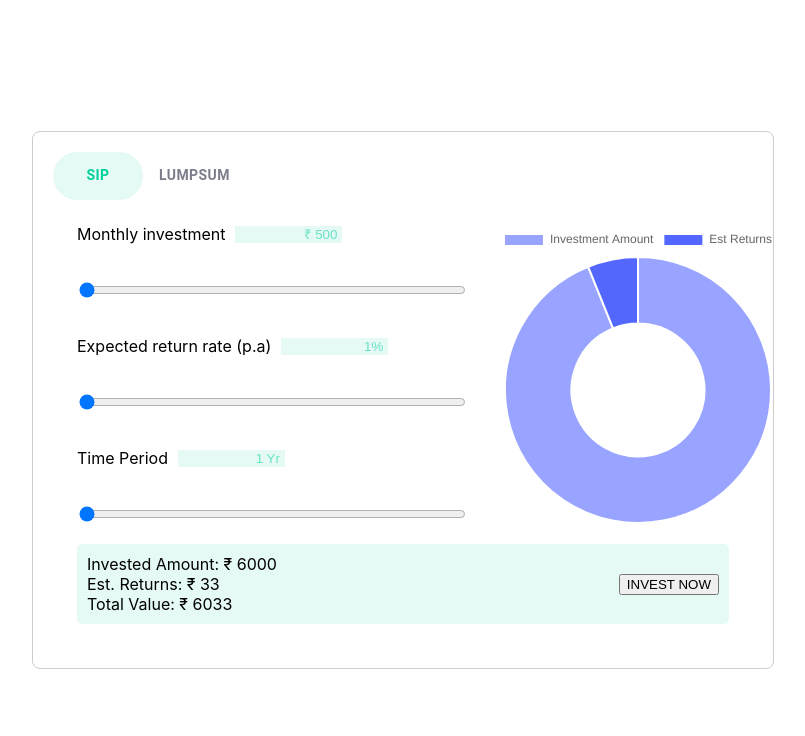
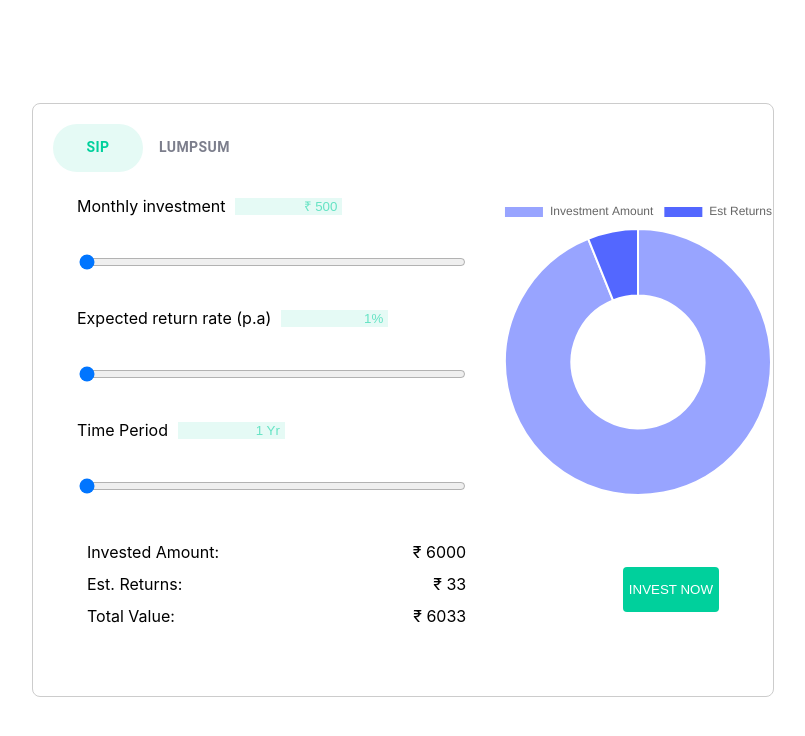
Before and after one commit to j4sumit/sipcalculator, a React (Create React App) app: page / in a window 1280 px wide. Shown: the top 736 px of the page, without its empty margins (237-1042 px from the left). Built offline with nearby package versions, Linux system fonts and the light colour scheme.

Commit message:
bottom div has been restructured

```diff
--- a/src/Component/LumpSum.css
+++ b/src/Component/LumpSum.css
@@ -55,3 +55,15 @@
 button {
   margin-top: 10px;
 }
+
+.bottomCalc{
+  line-height: 2;
+  padding: 10px 0;
+  width:60%;
+  /* background-color: rgb(214, 255, 206)!important; */
+}
+
+.bottomCalc span{
+    float: right;
+
+}
--- a/src/Component/LumpSum.js
+++ b/src/Component/LumpSum.js
@@ -1,5 +1,6 @@
 import React, { useState } from 'react';
 import { Doughnut } from 'react-chartjs-2';
+import './LumpSum.css'
 
 const LumpSum = () => {
   const [investment, setInvestment] = useState(500);
@@ -37,8 +38,8 @@ let estReturn = globalAmount-(investment*timePeriod*12);
     datasets: [
       {
         data: [investment, estReturn],
+        // backgroundColor: ['#98a4ff', '#5367ff'],
         backgroundColor: ['#98a4ff', '#5367ff'],
-        // hoverBackgroundColor: ['#98a4ff', '#5367ff'],
       },
     ],
   };
@@ -136,11 +137,12 @@ let estReturn = globalAmount-(investment*timePeriod*12);
           <Doughnut data={data} />
         </div>
       </div>
+{/* second div */}
       <div
         style={{
           marginTop: '20px',
           textAlign: 'left',
-          backgroundColor: '#e5faf5',
+          // backgroundColor: '#e5faf5',
           padding: '10px',
           borderRadius: '5px',
         }}
@@ -152,21 +154,33 @@ let estReturn = globalAmount-(investment*timePeriod*12);
             alignItems: 'center',
           }}
         >
-          <div>
+          <div className='bottomCalc'>
             <div>
-              <label>Invested Amount: <span>{`₹ ${Math.round(investedamount)}` }</span></label>
-
+              Invested Amount: <span>{`₹ ${Math.round(investedamount)}` }</span>
             </div>
             <div>
-              <label>Est. Returns: <span>{`₹ ${Math.round(estReturn)}`}</span></label>
-
+              Est. Returns: <span>{`₹ ${Math.round(estReturn)}`}</span>
             </div>
             <div>
-              <label>Total Value: <span>{`₹ ${Math.round(globalAmount)}`}</span></label>
-
+              Total Value: <span>{`₹ ${Math.round(globalAmount)}`}</span>
             </div>
           </div>
-          <button>INVEST NOW</button>
+          <button style={{
+  background: "#00d09c",
+  color: "#fff",
+  textAlign: "center",
+  width: "auto",
+  height: "45px",
+
+  display: "inline-block",
+  fontWeight: "500",
+  borderRadius: "4px",
+  cursor: "pointer",
+  whiteSpace: "nowrap",
+  position: "relative",
+  border: 'none',
+}}>INVEST NOW</button>
+
         </div>
       </div>
     </div>
--- a/src/Component/Sip.js
+++ b/src/Component/Sip.js
@@ -1,5 +1,6 @@
-import React, { useState } from 'react';
-import { Doughnut } from 'react-chartjs-2';
+import React, { useState } from "react";
+import { Doughnut } from "react-chartjs-2";
+import "./Sip.css";
 
 const Sip = () => {
   const [investment, setInvestment] = useState(500);
@@ -22,42 +23,43 @@ const Sip = () => {
   const calculateEstReturns = () => {
     const monthlyRate = returnRate / 12 / 100;
     const numPayments = timePeriod * 12;
-    const amount = investment * (Math.pow(1 + monthlyRate, numPayments) - 1) / monthlyRate * (1 + monthlyRate);
+    const amount =
+      ((investment * (Math.pow(1 + monthlyRate, numPayments) - 1)) /
+        monthlyRate) *
+      (1 + monthlyRate);
     return amount;
   };
 
   // Call the function and assign the returned value to the global variable
   globalAmount = calculateEstReturns();
 
-
-let investedamount = investment*timePeriod*12;
-let estReturn = globalAmount-(investment*timePeriod*12);
+  let investedamount = investment * timePeriod * 12;
+  let estReturn = globalAmount - investment * timePeriod * 12;
   const data = {
-    labels: ['Investment Amount', 'Est Returns'],
+    labels: ["Investment Amount", "Est Returns"],
     datasets: [
       {
         data: [investment, estReturn],
-        backgroundColor: ['#98a4ff', '#5367ff'],
-        // hoverBackgroundColor: ['#98a4ff', '#5367ff'],
+        // backgroundColor: ['#98a4ff', '#5367ff'],
+        backgroundColor: ["#98a4ff", "#5367ff"],
       },
     ],
   };
 
-
   return (
-    <div style={{ display: 'flex', flexDirection: 'column' }}>
-      <div style={{ display: 'flex' }}>
+    <div style={{ display: "flex", flexDirection: "column" }}>
+      <div style={{ display: "flex" }}>
         <div
           style={{
-            flex: '0 0 60%',
-            marginRight: '20px',
-            display: 'flex',
-            flexDirection: 'column',
-            justifyContent: 'space-between',
+            flex: "0 0 60%",
+            marginRight: "20px",
+            display: "flex",
+            flexDirection: "column",
+            justifyContent: "space-between",
           }}
         >
-          <div style={{ display: 'flex', alignItems: 'center' }}>
-            <label style={{ marginRight: '10px', textAlign: 'left' }}>
+          <div style={{ display: "flex", alignItems: "center" }}>
+            <label style={{ marginRight: "10px", textAlign: "left" }}>
               Monthly investment
             </label>
             <input
@@ -65,12 +67,12 @@ let estReturn = globalAmount-(investment*timePeriod*12);
               value={`₹ ${investment}`}
               readOnly
               style={{
-                width: '100px',
-                backgroundColor: '#e5faf5',
-                color: '#66e3c4',
-                textAlign: 'right',
-                paddingRight: '5px',
-                border: 'none',
+                width: "100px",
+                backgroundColor: "#e5faf5",
+                color: "#66e3c4",
+                textAlign: "right",
+                paddingRight: "5px",
+                border: "none",
               }}
             />
           </div>
@@ -81,8 +83,8 @@ let estReturn = globalAmount-(investment*timePeriod*12);
             value={investment}
             onChange={handleInvestmentChange}
           />
-          <div style={{ display: 'flex', alignItems: 'center' }}>
-            <label style={{ marginRight: '10px', textAlign: 'left' }}>
+          <div style={{ display: "flex", alignItems: "center" }}>
+            <label style={{ marginRight: "10px", textAlign: "left" }}>
               Expected return rate (p.a)
             </label>
             <input
@@ -90,12 +92,12 @@ let estReturn = globalAmount-(investment*timePeriod*12);
               value={`${returnRate}%`}
               readOnly
               style={{
-                width: '100px',
-                backgroundColor: '#e5faf5',
-                color: '#66e3c4',
-                textAlign: 'right',
-                paddingRight: '5px',
-                border: 'none',
+                width: "100px",
+                backgroundColor: "#e5faf5",
+                color: "#66e3c4",
+                textAlign: "right",
+                paddingRight: "5px",
+                border: "none",
               }}
             />
           </div>
@@ -106,8 +108,8 @@ let estReturn = globalAmount-(investment*timePeriod*12);
             value={returnRate}
             onChange={handleReturnRateChange}
           />
-          <div style={{ display: 'flex', alignItems: 'center' }}>
-            <label style={{ marginRight: '10px', textAlign: 'left' }}>
+          <div style={{ display: "flex", alignItems: "center" }}>
+            <label style={{ marginRight: "10px", textAlign: "left" }}>
               Time Period
             </label>
             <input
@@ -115,12 +117,12 @@ let estReturn = globalAmount-(investment*timePeriod*12);
               value={`${timePeriod} Yr`}
               readOnly
               style={{
-                width: '100px',
-                backgroundColor: '#e5faf5',
-                color: '#66e3c4',
-                textAlign: 'right',
-                paddingRight: '5px',
-                border: 'none',
+                width: "100px",
+                backgroundColor: "#e5faf5",
+                color: "#66e3c4",
+                textAlign: "right",
+                paddingRight: "5px",
+                border: "none",
               }}
             />
           </div>
@@ -132,41 +134,57 @@ let estReturn = globalAmount-(investment*timePeriod*12);
             onChange={handleTimePeriodChange}
           />
         </div>
-        <div style={{ flex: '0 0 40%' }}>
+        <div style={{ flex: "0 0 40%" }}>
           <Doughnut data={data} />
         </div>
       </div>
+      {/* second div */}
       <div
         style={{
-          marginTop: '20px',
-          textAlign: 'left',
-          backgroundColor: '#e5faf5',
-          padding: '10px',
-          borderRadius: '5px',
+          marginTop: "20px",
+          textAlign: "left",
+          // backgroundColor: '#e5faf5',
+          padding: "10px",
+          borderRadius: "5px",
         }}
       >
         <div
           style={{
-            display: 'flex',
-            justifyContent: 'space-between',
-            alignItems: 'center',
+            display: "flex",
+            justifyContent: "space-between",
+            alignItems: "center",
           }}
         >
-          <div>
+          <div className="bottomCalc">
             <div>
-              <label>Invested Amount: <span>{`₹ ${Math.round(investedamount)}` }</span></label>
-
+              Invested Amount: <span>{`₹ ${Math.round(investedamount)}`}</span>
             </div>
             <div>
-              <label>Est. Returns: <span>{`₹ ${Math.round(estReturn)}`}</span></label>
-
+              Est. Returns: <span>{`₹ ${Math.round(estReturn)}`}</span>
             </div>
             <div>
-              <label>Total Value: <span>{`₹ ${Math.round(globalAmount)}`}</span></label>
-
+              Total Value: <span>{`₹ ${Math.round(globalAmount)}`}</span>
             </div>
           </div>
-          <button>INVEST NOW</button>
+          <button
+            style={{
+              background: "#00d09c",
+              color: "#fff",
+              textAlign: "center",
+              width: "auto",
+              height: "45px",
+
+              display: "inline-block",
+              fontWeight: "500",
+              borderRadius: "4px",
+              cursor: "pointer",
+              whiteSpace: "nowrap",
+              position: "relative",
+              border: "none",
+            }}
+          >
+            INVEST NOW
+          </button>
         </div>
       </div>
     </div>
```
